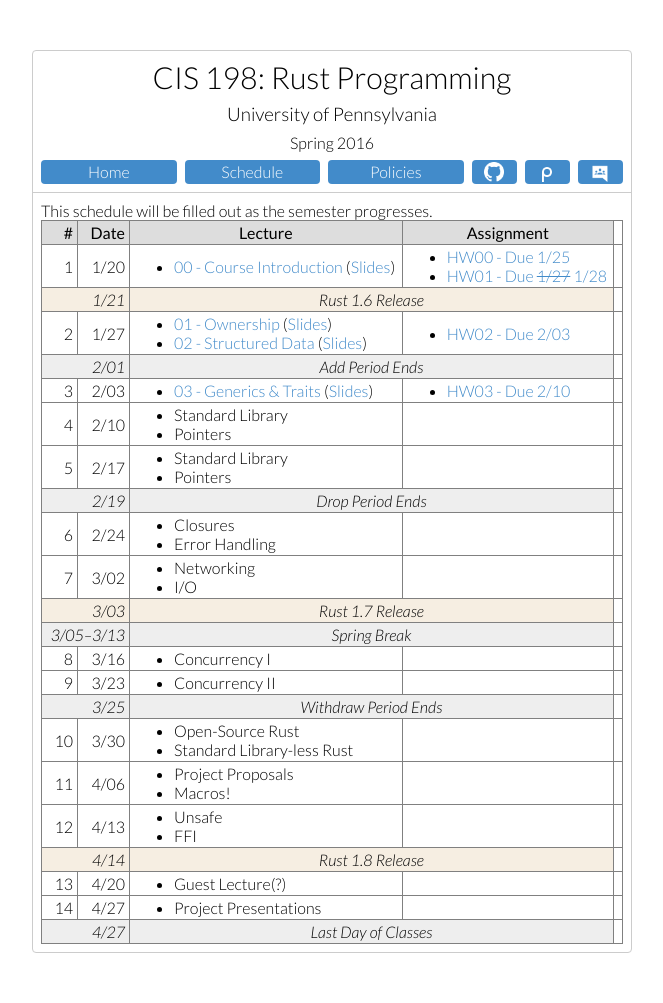
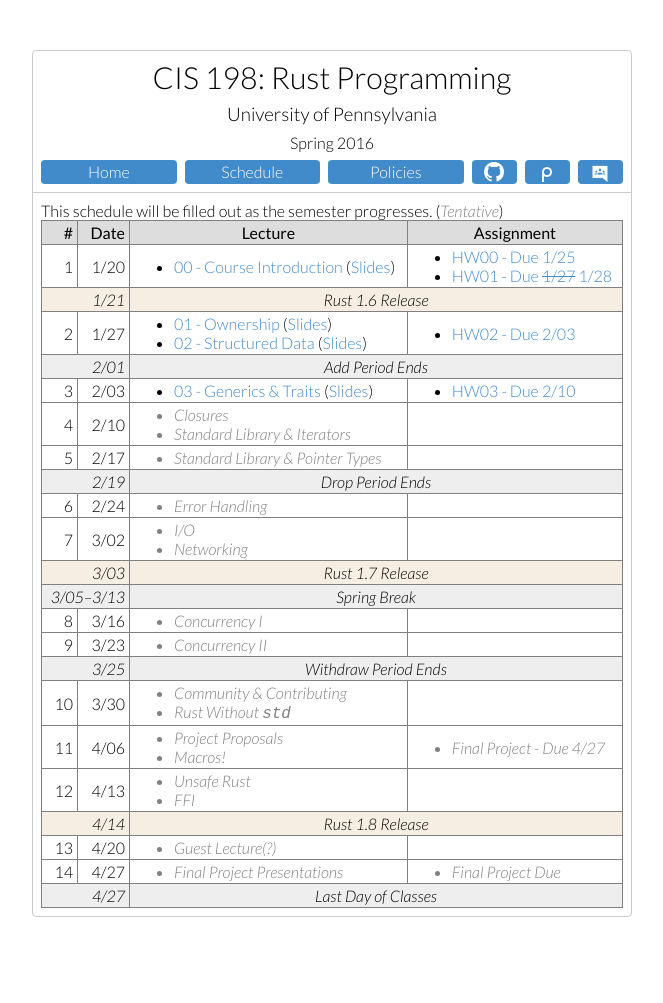
Before and after one commit to cis198-2016s/cis198-2016s.github.io, a Jekyll site: the page built from schedule/index.html, in a window 1280 px wide. Shown: the whole page, without its empty margins (308-971 px from the left). Built offline with Jekyll 4.4.1, drawn with Linux system fonts in a browser that asks for light colours; after the commit the page ends 967 px from its top, so only the background shows below that.

Commit message:
small edits

```diff
--- a/css/common.css
+++ b/css/common.css
@@ -11,10 +11,6 @@
 
   /* Emoji unicode blocks */
   unicode-range: U+1F300-1F5FF, U+1F600-1F64F, U+1F680-1F6FF, U+2600-26FF;
-}
-
-b, strong {
-  font-weight: 400;
 }
 
 a {
--- a/css/main.css
+++ b/css/main.css
@@ -7,6 +7,10 @@
      -moz-box-sizing: border-box;
           box-sizing: border-box;
   font-weight: 300;
+}
+
+b, strong {
+  font-weight: 400;
 }
 
 body {
--- a/schedule/index.html
+++ b/schedule/index.html
@@ -42,11 +42,19 @@
 .rustevent  td:nth-child(2) {
   text-align: center;
 }
+
+.tentative {
+  font-style: italic;
+  color: gray;
+}
 </style>
 
 <section>
   <div>
-    <p>This schedule will be filled out as the semester progresses.</p>
+    <p>
+      This schedule will be filled out as the semester progresses.
+      (<span class="tentative">Tentative</span>)
+    </p>
     <table class="schedule">
       <thead>
         <tr>
@@ -95,50 +103,46 @@
           </ul>
       <tr>
         <td>4 <td>2/10
-        <td>
+        <td class="tentative">
           <ul>
             <li>
-                Standard Library
+                Closures
             <li>
-                Pointers
+                Standard Library &amp; Iterators
           </ul>
         <td>
       <tr>
         <td>5 <td>2/17
-        <td>
+        <td class="tentative">
           <ul>
             <li>
-                Standard Library
-            <li>
-                Pointers
+                Standard Library &amp; Pointer Types
           </ul>
         <td>
       <tr class="schedevent"> <td colspan=2>2/19 <td colspan=2>Drop Period Ends
       <tr>
         <td>6 <td>2/24
-        <td>
+        <td class="tentative">
           <ul>
-            <li>
-                Closures
             <li>
                 Error Handling
           </ul>
         <td>
       <tr>
         <td>7 <td>3/02
-        <td>
+        <td class="tentative">
           <ul>
             <li>
+                I/O
+            <li>
                 Networking
-            <li>
-                I/O
           </ul>
         <td>
       <tr class="rustevent"> <td colspan=2>3/03 <td colspan=2>Rust 1.7 Release
       <tr class="schedevent"> <td colspan=2>3/05&ndash;3/13 <td colspan=2>Spring Break
       <tr>
         <td>8 <td>3/16
-        <td>
+        <td class="tentative">
           <ul>
             <li>
                 Concurrency I
@@ -146,7 +150,7 @@
         <td>
       <tr>
         <td>9 <td>3/23
-        <td>
+        <td class="tentative">
           <ul>
             <li>
                 Concurrency II
@@ -155,30 +159,34 @@
       <tr class="schedevent"> <td colspan=2>3/25 <td colspan=2>Withdraw Period Ends
       <tr>
         <td>10 <td>3/30
-        <td>
+        <td class="tentative">
           <ul>
             <li>
-                Open-Source Rust
+                 Community &amp; Contributing
             <li>
-                Standard Library-less Rust
+                Rust Without <code>std</code>
           </ul>
         <td>
       <tr>
         <td>11 <td>4/06
-        <td>
+        <td class="tentative">
           <ul>
             <li>
                 Project Proposals
             <li>
                 Macros!
           </ul>
-        <td>
+        <td class="tentative">
+          <ul>
+            <li>
+              Final Project - Due 4/27
+          </ul>
       <tr>
         <td>12 <td>4/13
-        <td>
+        <td class="tentative">
           <ul>
             <li>
-                Unsafe
+                Unsafe Rust
             <li>
                 FFI
           </ul>
@@ -186,21 +194,24 @@
       <tr class="rustevent"> <td colspan=2>4/14 <td colspan=2>Rust 1.8 Release
       <tr>
         <td>13 <td>4/20
-        <td>
+        <td class="tentative">
           <ul>
             <li>
                 Guest Lecture(?)
           </ul>
         <td>
-        <td>
       <tr>
         <td>14 <td>4/27
-        <td>
+        <td class="tentative">
           <ul>
             <li>
-                Project Presentations
+                Final Project Presentations
           </ul>
-        <td>
+        <td class="tentative">
+          <ul>
+            <li>
+                Final Project Due
+          </ul>
       <tr class="schedevent"> <td colspan=2>4/27 <td colspan=2>Last Day of Classes
     </table>
   </div>
```
